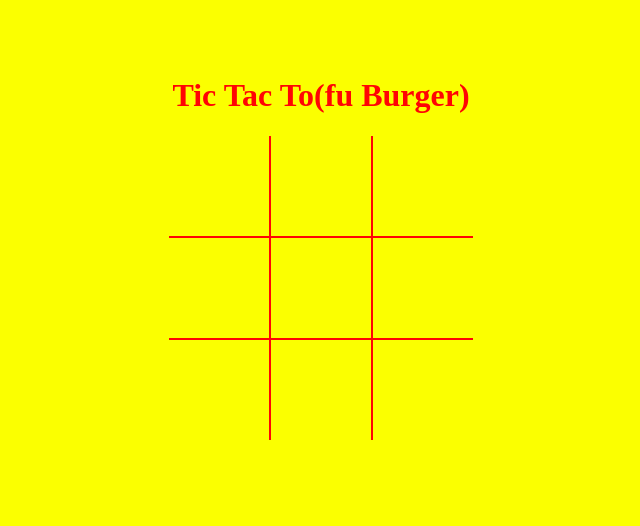
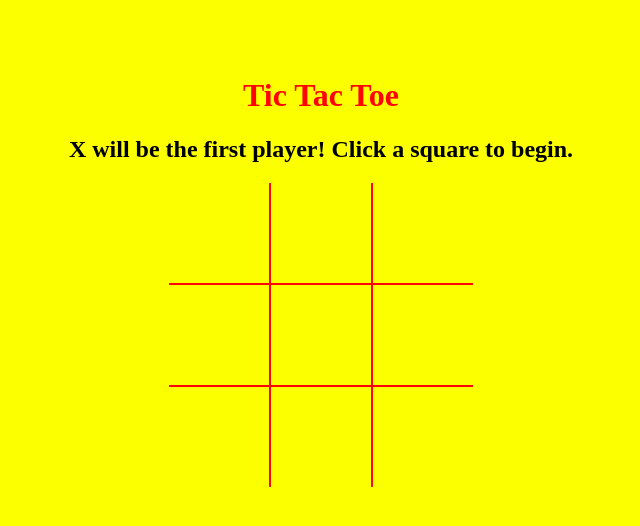
Before and after one commit to amandaparrott/CSS-Lab-TTTBoard, a plain HTML site: page index.html in a window 1280 px wide. Shown: the whole page, without its empty margins (319-959 px from the left). Drawn offline with Linux system fonts and the light colour scheme.

Commit message:
removed images, cleaned up code

```diff
--- a/app.js
+++ b/app.js
@@ -34,13 +34,11 @@ function cellClicked(e) {
         reset();
     }
 
-    // if (e.target.textContent !== '') return
-
-    if (clickCount > 2) {
+       if (clickCount > 2) {
         checkWinner();
     } else if (clickCount === 9) {
         itsADraw();
-        // reset();
+
     }
 
     togglePlayer(event)
@@ -72,7 +70,7 @@ function checkWinner() {
         for (let j = 0; j < winningCombos[i].length; j++) {
             if (winningCombos[i][j].textContent === firstPlayer) {
                 xSum++
-                // console.log(xSum);
+
             }
             else if (winningCombos[i][j].textContent === secondPlayer) {
                 oSum++
--- a/index.html
+++ b/index.html
@@ -4,13 +4,14 @@
 <head>
     <meta charset="UTF-8">
     <meta name="viewport" content="width=device-width, initial-scale=1.0">
-    <title>Amanda's Tic Tac To(fu Burger)</title>
+    <title>Amanda's Tic Tac Toe</title>
     <link rel="stylesheet" href="styles.css">
 </head>
 
 <body>
     <div id="board">
-        <h1>Tic Tac To(fu Burger)</h1>
+        <h1>Tic Tac Toe</h1>
+        <h2>X will be the first player! Click a square to begin.</h2>
         <p class="win-msg"></p>
         <div class="row">
             <div id="square0" class="top left"></div>
```
Also changed, not shown: bob.png (deleted), louise.png (deleted), 1 other file.
